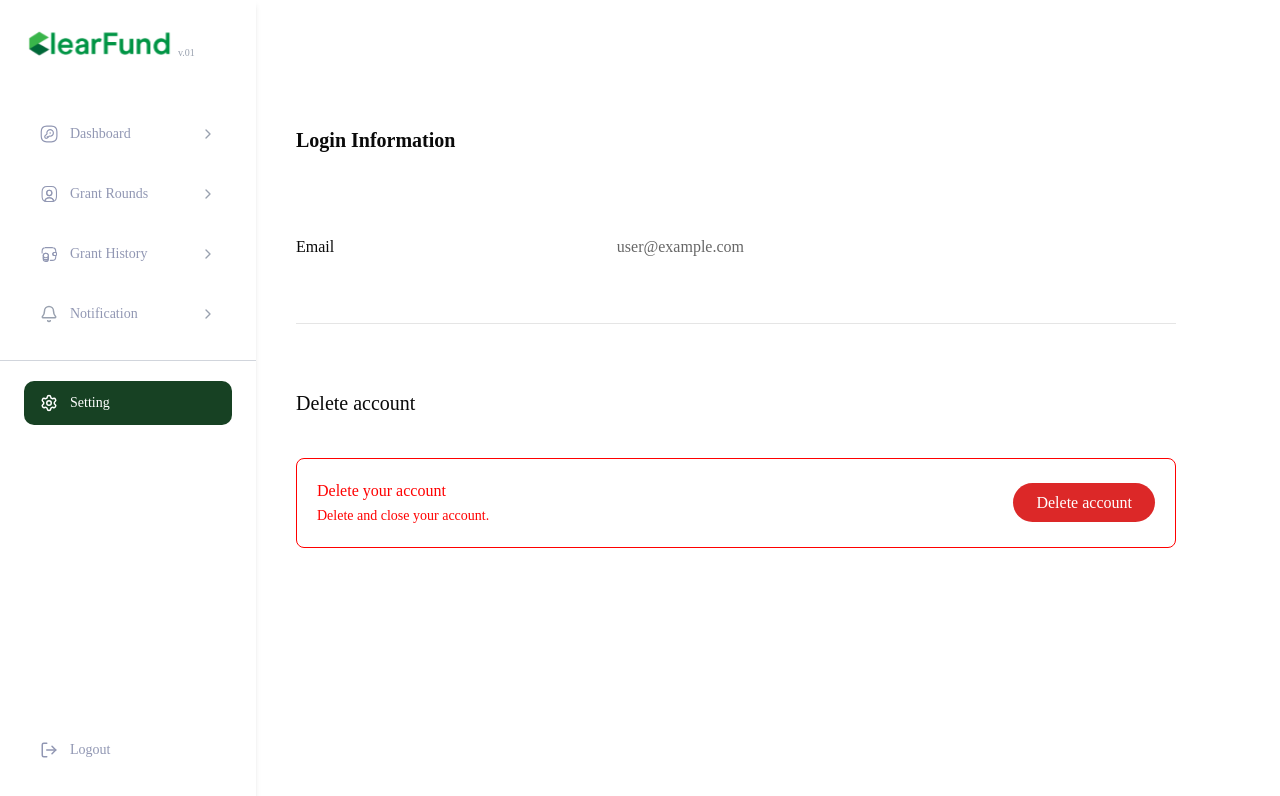
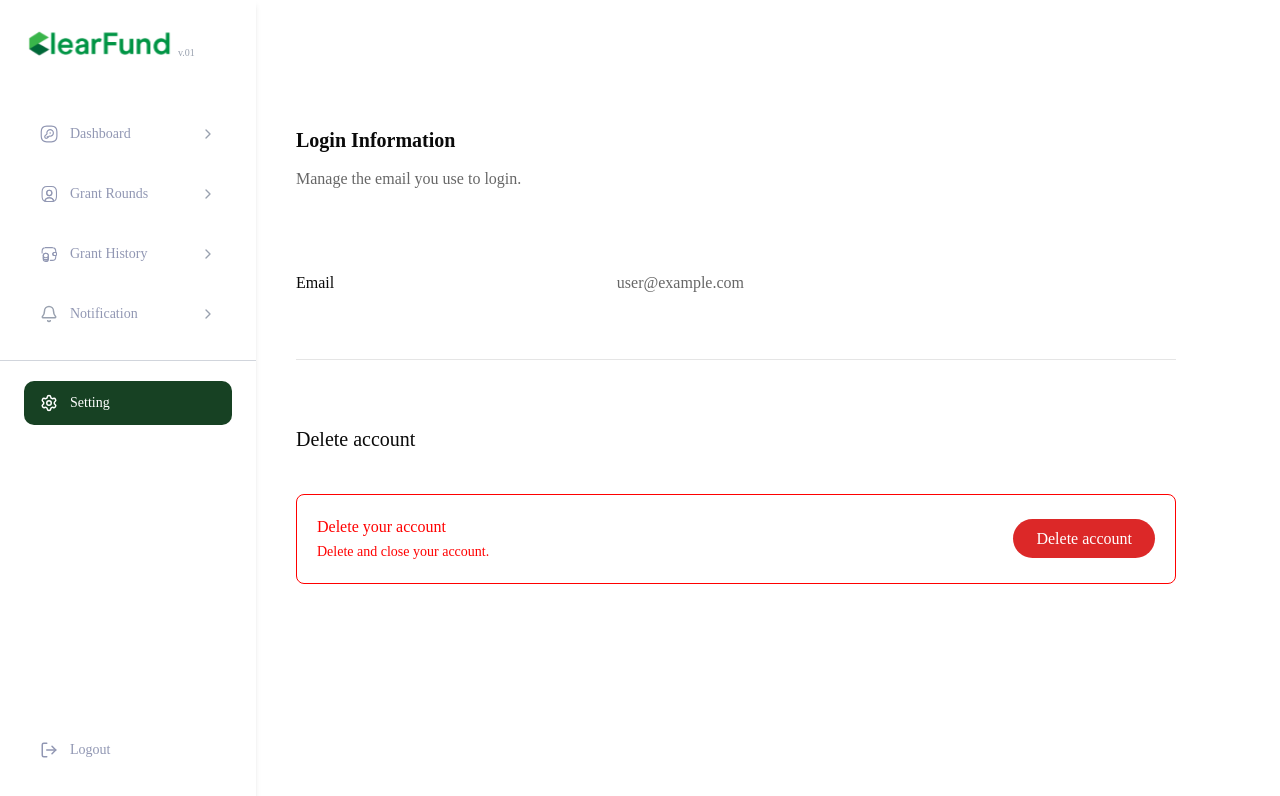
Before and after one commit to LighthouseL2/Clearfund, a Next.js app: page /account in a window 1280 px wide. Shown: the top 796 px of the page. Built offline with nearby package versions, Linux system fonts and the light colour scheme; no server answers; sample sign-in values are in the browser's storage; a web font is replaced by a local one.

Commit message:
modified account page

```diff
--- a/src/app/account/page.js
+++ b/src/app/account/page.js
@@ -43,6 +43,7 @@ const Account = () => {
         <Sidebar />
         <main className='md:ml-64 px-10 py-[7.8rem]  md:w-3/4 w-full'>
             <h1 className='text-[20px] font-semibold'>Login Information</h1>
+            <p className='text-[16px] text-black/60 mt-3'>Manage the email you use to login.</p>
             <div className='flex md:w-md items-center justify-between mt-20'>
               <span className='text-[16px]'>Email</span> <span className='text-[#00000099]'>{user && user?.email}</span>
             </div>
```
